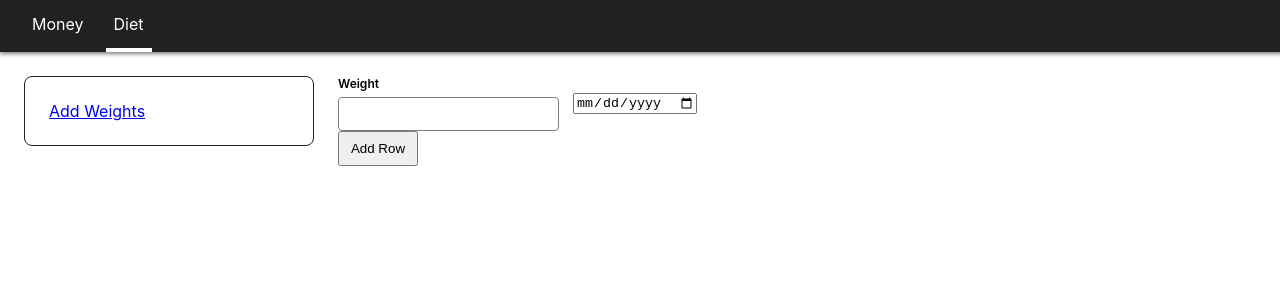
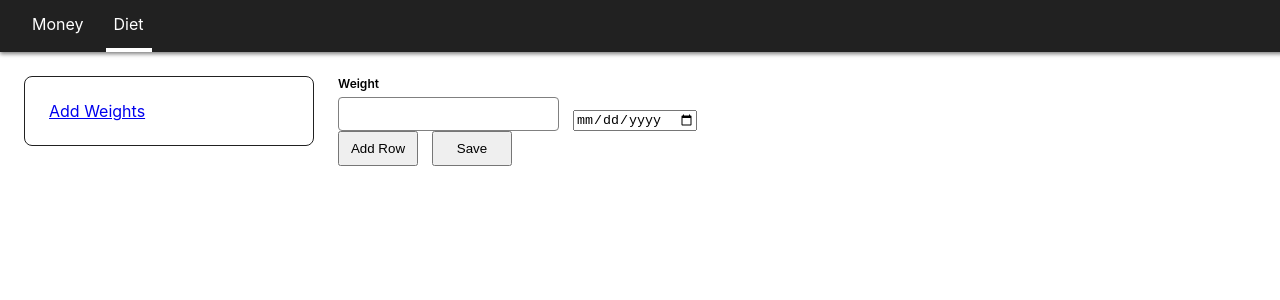
Before and after one commit to JTavinor/personal-app-ui, a React (Create React App) app: page /diet/add-weights in a window 1280 px wide. Shown: the top 300 px of the page. Built offline with nearby package versions, Linux system fonts and the light colour scheme.

Commit message:
use new form input to save weights

```diff
--- a/src/common/HorizontalRowForm/HorizontalRowFormRow.tsx
+++ b/src/common/HorizontalRowForm/HorizontalRowFormRow.tsx
@@ -29,7 +29,6 @@ const HorizontalRowFormRow: React.FC<HorizontalRowFormRowProps> = ({
   fieldValues,
   rowConfig,
 }: HorizontalRowFormRowProps) => {
-  console.log("rowCOofig", rowConfig);
   return (
     <HorizontalFlexWrapper>
       {rowConfig.map((field, index) => {
@@ -41,11 +40,11 @@ const HorizontalRowFormRow: React.FC<HorizontalRowFormRowProps> = ({
               value={fieldValues[field.fieldName]}
               onChange={(newValue) =>
                 setFormItems((prevFormItems: FormItem[]) => {
-                  const updatedFormItems = prevFormItems.map((item, idx) =>
-                    idx === rowNum
+                  const updatedFormItems = prevFormItems.map((item, idx) => {
+                    return idx === rowNum - 1
                       ? { ...item, [field.fieldName]: Number(newValue) }
-                      : item
-                  );
+                      : item;
+                  });
                   return updatedFormItems;
                 })
               }
@@ -62,7 +61,7 @@ const HorizontalRowFormRow: React.FC<HorizontalRowFormRowProps> = ({
               onChange={(newValue) =>
                 setFormItems((prevFormItems: FormItem[]) => {
                   const updatedFormItems = prevFormItems.map((item, idx) =>
-                    idx === rowNum
+                    idx === rowNum - 1
                       ? { ...item, [field.fieldName]: newValue }
                       : item
                   );
@@ -82,7 +81,7 @@ const HorizontalRowFormRow: React.FC<HorizontalRowFormRowProps> = ({
               onChange={(newValue) =>
                 setFormItems((prevFormItems: FormItem[]) => {
                   const updatedFormItems = prevFormItems.map((item, idx) =>
-                    idx === rowNum
+                    idx === rowNum - 1
                       ? { ...item, [field.fieldName]: newValue }
                       : item
                   );
@@ -102,7 +101,7 @@ const HorizontalRowFormRow: React.FC<HorizontalRowFormRowProps> = ({
               onChange={(e) =>
                 setFormItems((prevFormItems: FormItem[]) => {
                   const updatedFormItems = prevFormItems.map((item, idx) =>
-                    idx === rowNum
+                    idx === rowNum - 1
                       ? { ...item, [field.fieldName]: e.target.value }
                       : item
                   );
--- a/src/common/HorizontalRowForm/index.tsx
+++ b/src/common/HorizontalRowForm/index.tsx
@@ -2,9 +2,13 @@ import { useState } from "react";
 import { generateArray } from "../../utils/numberUtils";
 import Button from "../Button";
 import HorizontalRowFormRow, { FormItem } from "./HorizontalRowFormRow";
+import { HorizontalFlexWrapper } from "../../styles/formatWrappers";
+import { DocumentNode, useMutation } from "@apollo/client";
 
 const HorizontalRowForm = ({
   rowConfig,
+  mutationVariableName,
+  mutation,
 }: {
   rowConfig: {
     inputType: string;
@@ -15,11 +19,15 @@ const HorizontalRowForm = ({
       label: string;
     }[];
   }[];
+  mutationVariableName: string;
+  mutation: DocumentNode;
 }) => {
   const [formItems, setFormItems] = useState<FormItem[]>([{}]);
   const [numRows, setNumRows] = useState(1);
 
-  console.log("numRows", numRows);
+  const [saveForm] = useMutation(mutation);
+
+  console.log("formItems", typeof formItems[0].weight);
 
   return (
     <div>
@@ -28,10 +36,11 @@ const HorizontalRowForm = ({
           setFormItems={setFormItems}
           rowNum={rowNum}
           key={rowNum}
-          fieldValues={formItems[numRows - 1]}
+          fieldValues={formItems[rowNum - 1]}
           rowConfig={rowConfig}
         />
       ))}
+      <HorizontalFlexWrapper>
         <Button
           onClick={() => {
             setNumRows((prevNumRows) => prevNumRows + 1);
@@ -40,6 +49,14 @@ const HorizontalRowForm = ({
         >
           Add Row
         </Button>
+        <Button
+          onClick={() => {
+            saveForm({ variables: { [mutationVariableName]: formItems } });
+          }}
+        >
+          Save
+        </Button>
+      </HorizontalFlexWrapper>
     </div>
   );
 };
--- a/src/diet/AddWeights/index.tsx
+++ b/src/diet/AddWeights/index.tsx
@@ -1,5 +1,6 @@
 import HorizontalRowForm from "../../common/HorizontalRowForm";
 import InputTypeEnums from "../../enums/InputTypeEnums";
+import { SAVE_WEIGHTS } from "./mutations";
 
 const AddWeights = () => {
   return (
@@ -16,6 +17,8 @@ const AddWeights = () => {
           fieldName: "date",
         },
       ]}
+      mutation={SAVE_WEIGHTS}
+      mutationVariableName="weights"
     />
   );
 };
--- /dev/null
+++ b/src/diet/AddWeights/mutations.ts
@@ -0,0 +1,7 @@
+import { gql } from "@apollo/client";
+
+export const SAVE_WEIGHTS = gql`
+  mutation SaveWeights($weights: [WeightsInput]) {
+    saveWeights(weights: $weights)
+  }
+`;
--- a/src/styles/formatWrappers.ts
+++ b/src/styles/formatWrappers.ts
@@ -8,5 +8,5 @@ interface HorizontalFlexWrapperProps {
 export const HorizontalFlexWrapper = styled.div<HorizontalFlexWrapperProps>`
   display: flex;
   gap: ${spacing.STANDARD};
-  align-items: center;
+  align-items: flex-end;
 `;
```
Lines whose indentation alone changed are shown as unchanged.
